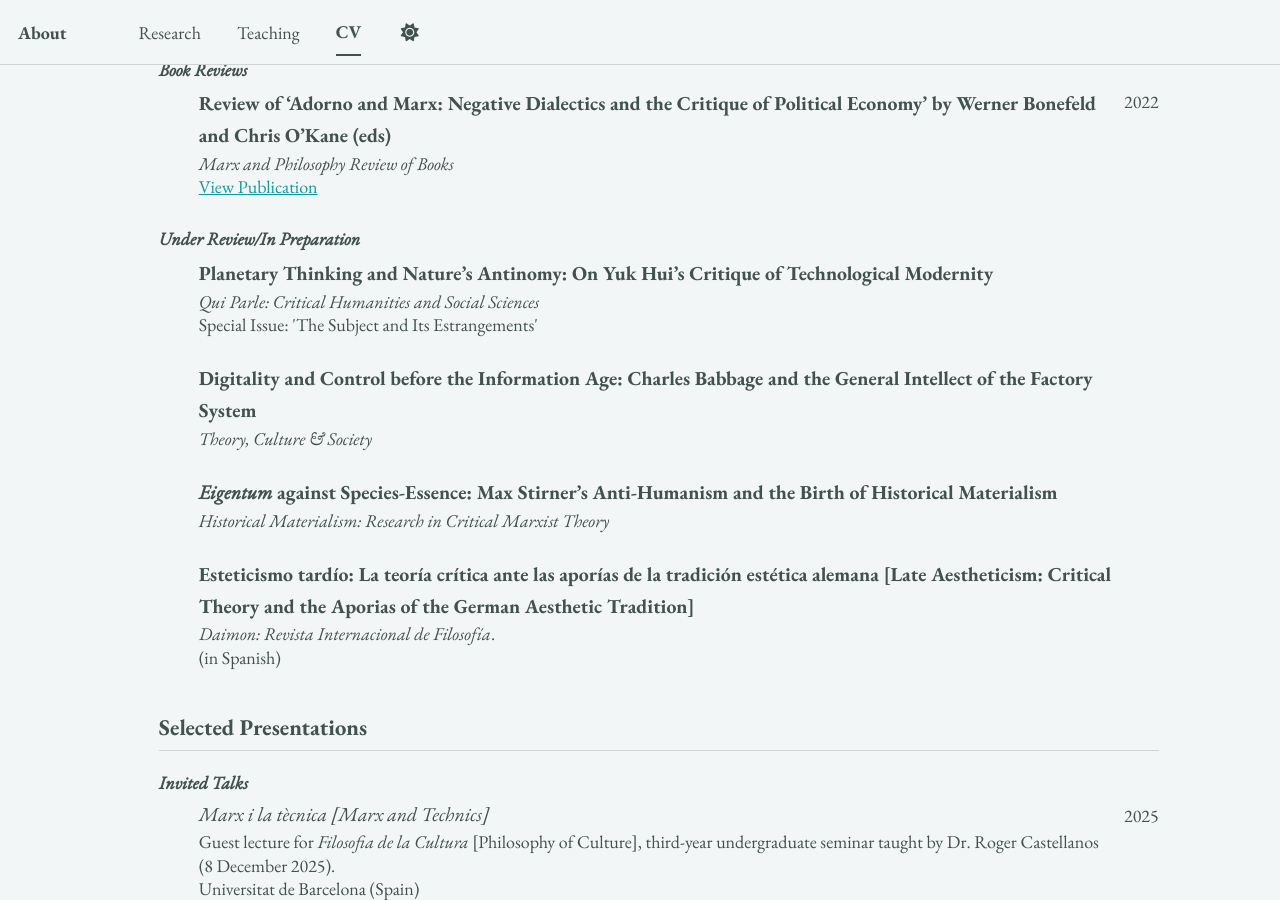
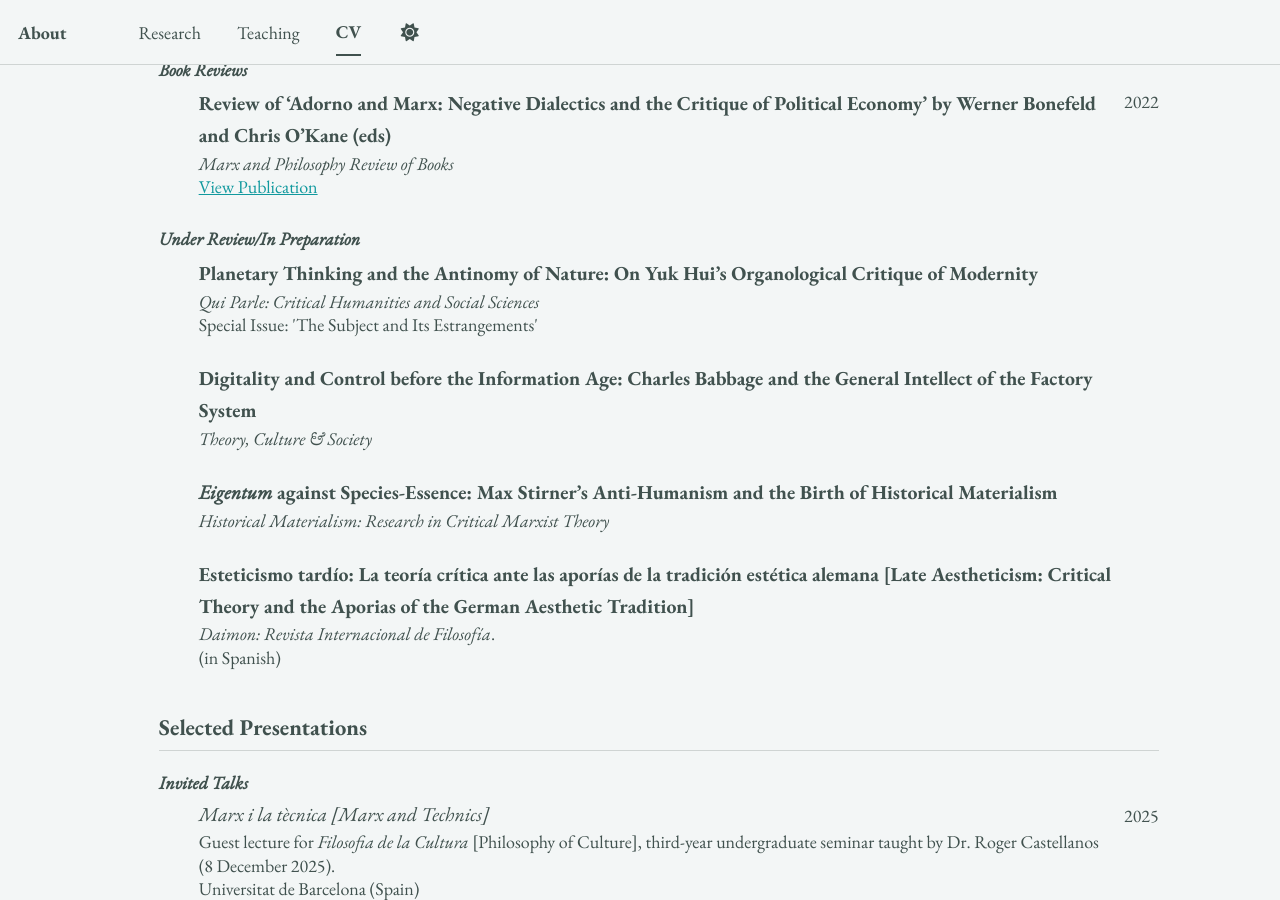
Before and after one commit to epujol90/epujol90.github.io, a Jekyll site: the page built from _pages/cv-json.md, in a window 1280 px wide and 900 px high, scrolled down 3340 px. Built offline with Jekyll 4.4.1, drawn with Linux system fonts in a browser that asks for light colours; a script bundle is joined from its source files by our own code; library files that are not in the unit come from our copies.

Commit message:
Update cv.json

```diff
--- a/_data/cv.json
+++ b/_data/cv.json
@@ -205,7 +205,7 @@
       "category": "Academic Articles"
     },
     {
-      "name": "Planetary Thinking and Nature’s Antinomy: On Yuk Hui’s Critique of&nbsp;Technological&nbsp;Modernity",
+      "name": "Planetary Thinking and the Antinomy of Nature: On Yuk Hui’s Organological Critique of&nbsp;Modernity",
       "publisher": "<em>Qui Parle: Critical Humanities and Social Sciences</em>",
       "releaseDate": "",
       "website": "",
```
